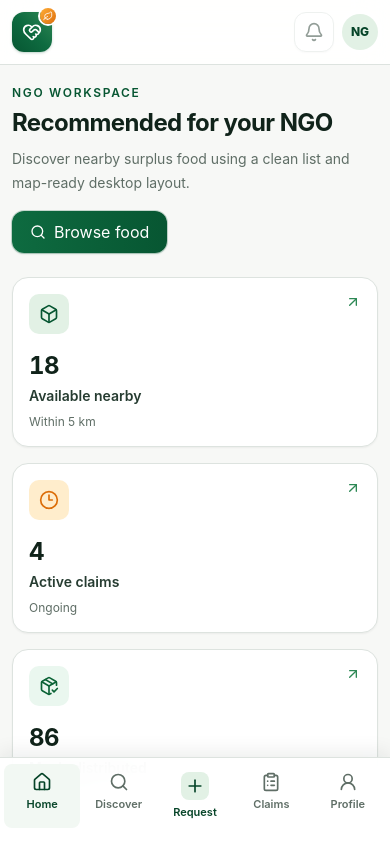
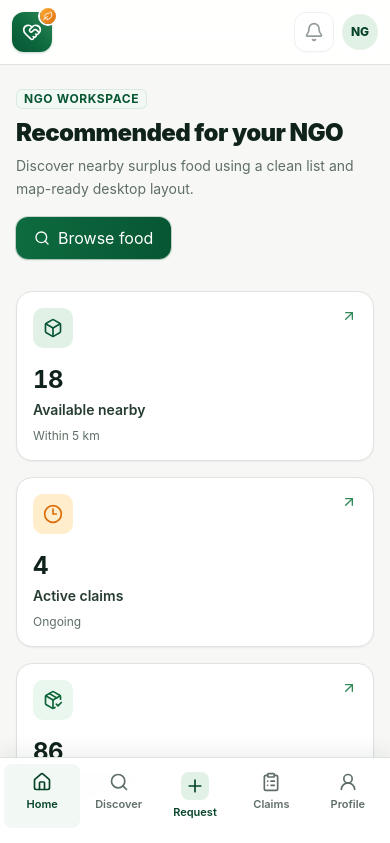
Before and after one commit to mahamudul-hasan7/shearbitebd, a Next.js app: page /preview/ngo in a window 390 px wide. Shown: the top 843 px of the page. Built offline with nearby package versions, Linux system fonts and the light colour scheme.

Commit message:
feat(layout): refine portal shell structure and page container responsive widths

```diff
--- a/src/components/layout/page-container.tsx
+++ b/src/components/layout/page-container.tsx
@@ -2,5 +2,5 @@ import type { HTMLAttributes } from "react";
 import { cn } from "@/lib/utils";
 
 export function PageContainer({ className, ...props }: HTMLAttributes<HTMLDivElement>) {
-  return <div className={cn("mx-auto min-w-0 w-full max-w-[var(--page-max-width)] px-3 xs:px-4 sm:px-6 xl:px-8", className)} {...props} />;
+  return <div className={cn("mx-auto min-w-0 w-full max-w-7xl px-4 sm:px-6 lg:px-8", className)} {...props} />;
 }
--- a/src/components/layout/portal-shell.tsx
+++ b/src/components/layout/portal-shell.tsx
@@ -31,19 +31,29 @@ export function PortalShell({
   children: ReactNode;
 }) {
   return (
-    <div className="min-h-screen bg-canvas">
+    <div className="min-h-screen bg-canvas antialiased text-ink-900 selection:bg-brand-100 selection:text-brand-900">
       <DesktopSidebar role={role} activeHref={activeHref} profileName={profileName} profileDescription={profileDescription} avatarInitials={avatarInitials} />
-      <div className="min-w-0 lg:pl-[var(--sidebar-width)]">
+      <div className="min-w-0 flex flex-col min-h-screen lg:pl-[var(--sidebar-width)]">
         <AppHeader role={role} profileName={profileName} profileDescription={profileDescription} avatarInitials={avatarInitials} notificationHref={notificationHref} unreadNotifications={unreadNotifications} />
-        <PageContainer className="pb-28 pt-5 lg:pb-10 lg:pt-7">
+        <PageContainer className="flex-1 pb-32 pt-6 sm:pt-8 lg:pb-12">
           <main className="min-w-0">
-            <div className="mb-6 flex flex-wrap items-end justify-between gap-4">
+            <div className="mb-8 flex flex-col gap-4 sm:flex-row sm:items-center sm:justify-between">
               <div className="min-w-0 flex-1">
-                <p className="text-xs font-semibold uppercase tracking-[0.14em] text-brand-700">{role === "donor" ? "Donor workspace" : "NGO workspace"}</p>
-                <h1 className="mt-1.5 text-2xl font-bold tracking-tight text-ink-900 sm:text-3xl">{title}</h1>
-                {description && <p className="mt-2 max-w-2xl text-sm leading-6 text-muted-600">{description}</p>}
+                <div className="flex items-center gap-2">
+                  <span className="inline-flex items-center rounded-md bg-brand-50 px-2 py-0.5 text-xs font-bold uppercase tracking-wider text-brand-700 ring-1 ring-inset ring-brand-600/10">
+                    {role === "donor" ? "Donor Workspace" : "NGO Workspace"}
+                  </span>
+                </div>
+                <h1 className="mt-2 text-2xl font-black tracking-tight text-ink-900 sm:text-3xl lg:text-4xl">
+                  {title}
+                </h1>
+                {description && (
+                  <p className="mt-1.5 max-w-3xl text-sm leading-relaxed text-muted-600">
+                    {description}
+                  </p>
+                )}
               </div>
-              {actions && <div className="w-full sm:w-auto">{actions}</div>}
+              {actions && <div className="shrink-0 self-start sm:self-center">{actions}</div>}
             </div>
             {children}
           </main>
```
